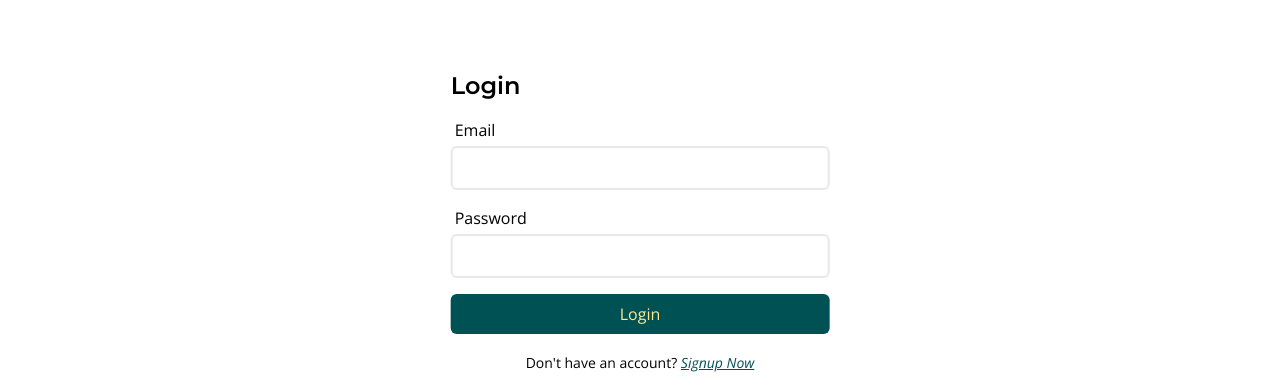
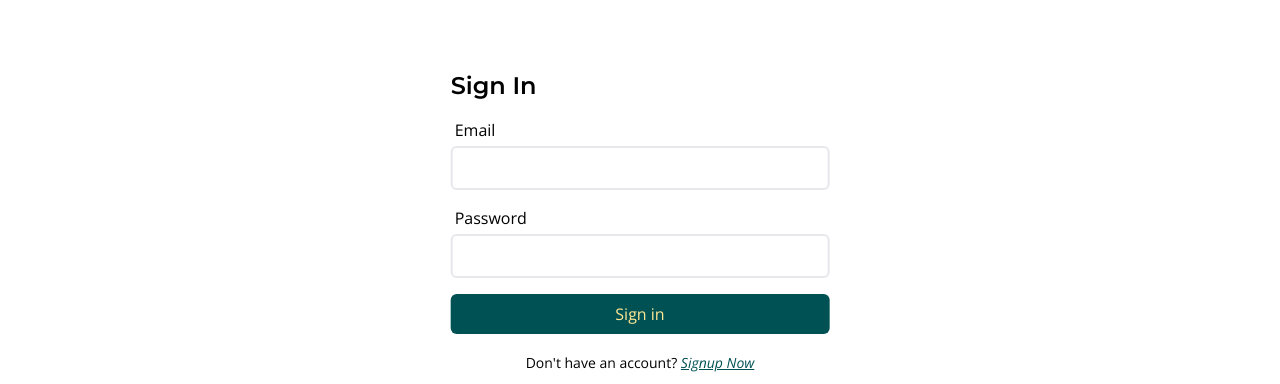
Before and after one commit to Waqas2332/Event-Booking-Website, a React (Vite) app in the folder frontend/: page /auth/signin in a window 1280 px wide. Shown: the part 122-506 px from the top of the page. Built offline with nearby package versions, Linux system fonts and the light colour scheme.

Commit message:
fixed bug

```diff
--- a/frontend/src/pages/Signin.tsx
+++ b/frontend/src/pages/Signin.tsx
@@ -3,7 +3,7 @@ import { Link } from "react-router-dom";
 const Signin = () => {
   return (
     <div className=" rounded-md  fixed top-[20%] left-[50%] transform  -translate-x-1/2 w-1/3 py-8 px-6 max-md:w-[75%] max-lg:w-1/2 bg-white z-10">
-      <h2 className="text-2xl font-semibold font-headings">Login</h2>
+      <h2 className="text-2xl font-semibold font-headings">Sign In</h2>
       <form className="mt-4">
         <div className="form-control">
           <label htmlFor="email">Email</label>
@@ -13,7 +13,7 @@ const Signin = () => {
           <label htmlFor="password">Password</label>
           <input type="password" id="password" required />
         </div>
-        <button className="btn-primary mt-4 w-full">Login</button>
+        <button className="btn-primary mt-4 w-full">Sign in</button>
         <div className="text-center mt-4">
           <Link className="text-sm cursor-pointer" to="/auth/signup">
             Don't have an account?{" "}
```
